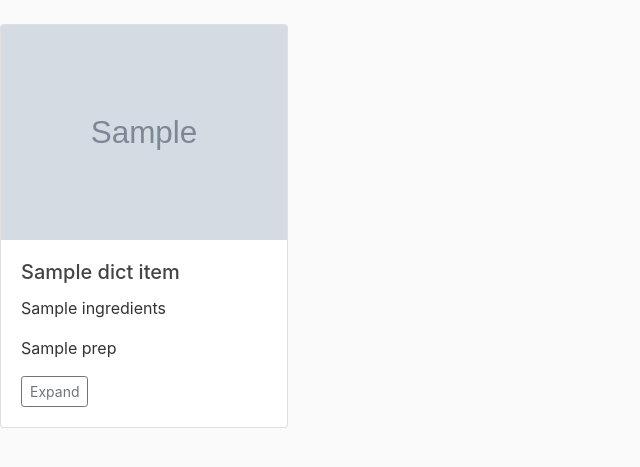
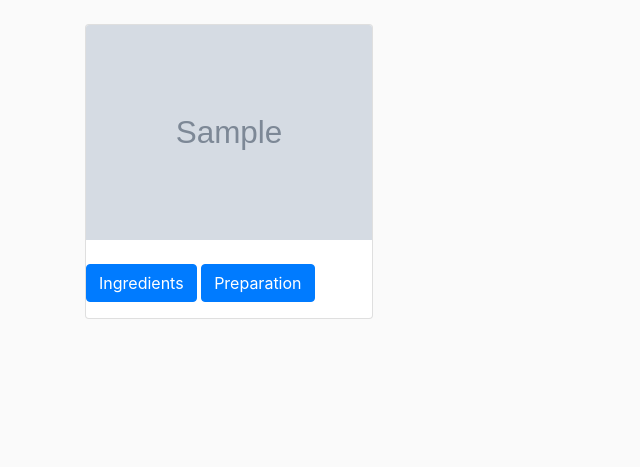
Before and after one commit to LauraJohnston20/CP1895--FlaskWebApplication, a Flask app: template templates/view_recipes.html in a window 1280 px wide. Shown: the part 56-523 px from the top of the page, without its empty margins (0-640 px from the left). Run offline with Flask 2, Linux system fonts and the light colour scheme; the template is opened without the code that fills it: most values are stand-ins (such as "Sample title", 1, 10 or a date in 2020); grey boxes marked "Sample" are stand-in pictures.

Commit message:
Add files via upload

```diff
--- a/templates/view_recipes.html
+++ b/templates/view_recipes.html
@@ -1,17 +1,36 @@
 {% extends "layout.html" %}
 {% block content %}
+
     {% for dict_item in recipe_list %}
+    <div class="container">
+        <div class="row row-cols-1 row-cols-sm-2 row-cols-md-3 g-3">
+            <div class="col">
+                <div class="card" style="width: 18rem;">
+                    <img class="card-img-top" src="static/images/{{ dict_item['File'] }}" alt="Card image cap">
+                    <br>
+                    <p>
+                      <a class="btn btn-primary" data-toggle="collapse" href="#collapse1" role="button" aria-expanded="false" aria-controls="collapseExample">
+                        Ingredients
+                      </a>
+                      <a class="btn btn-primary" data-toggle="collapse" href="#collapse2" role="button" aria-expanded="false" aria-controls="collapseExample">
+                        Preparation
+                      </a>
+                    </p>
+                        <div class="collapse" id="collapse1">
+                          <div class="card card-body">
+                            {{ dict_item['Ingredients'] }}
+                          </div>
+                        </div>
+                        <div class="collapse" id="collapse2">
+                          <div class="card card-body">
+                            {{ dict_item['Prep'] }}
+                          </div>
+                        </div>
+                  </div>
+                </div>
+            </div>
+        </div>
+      <br>
+    {% endfor %}
 
-        <div class="card" style="width: 18rem;">
-            <img class="card-img-top" src="static/images/{{ dict_item['File'] }}" alt="Card image cap">
-            <div class="card-body">
-                <h5 class="card-title">{{ dict_item['Name'] }}</h5>
-              <p class="card-text">{{ dict_item['Ingredients']}}</p>
-                <p class="card-text">{{ dict_item['Prep']}}</p>
-              <button name="expand" id="expand" type="button" class="btn btn-sm btn-outline-secondary">Expand</button>
-            </div>
-          </div>
-          <br>
-
-    {% endfor %}
 {% endblock content %}
```
Also changed, not shown: templates/add_recipes.html (+15 -9 lines), templates/delete_recipe.html (+12 -1 lines), templates/home.html (+19 -5 lines).
